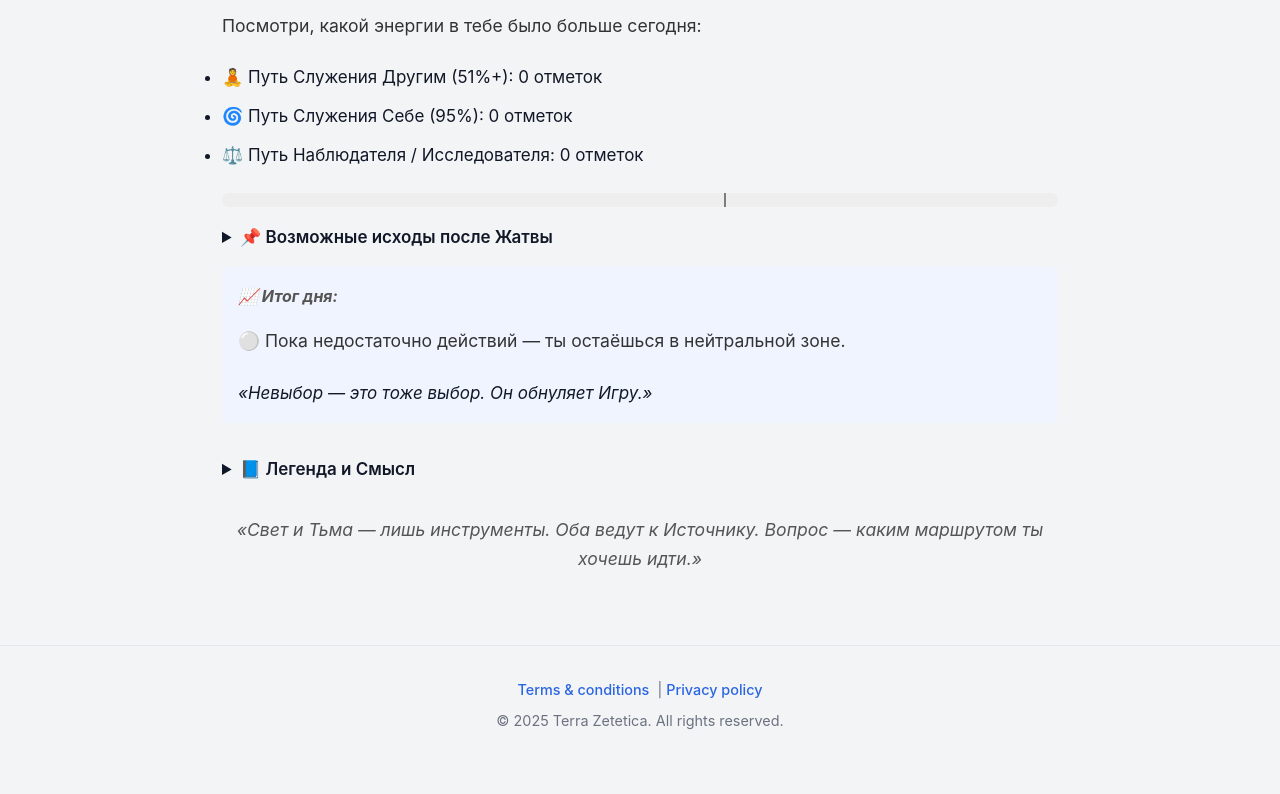
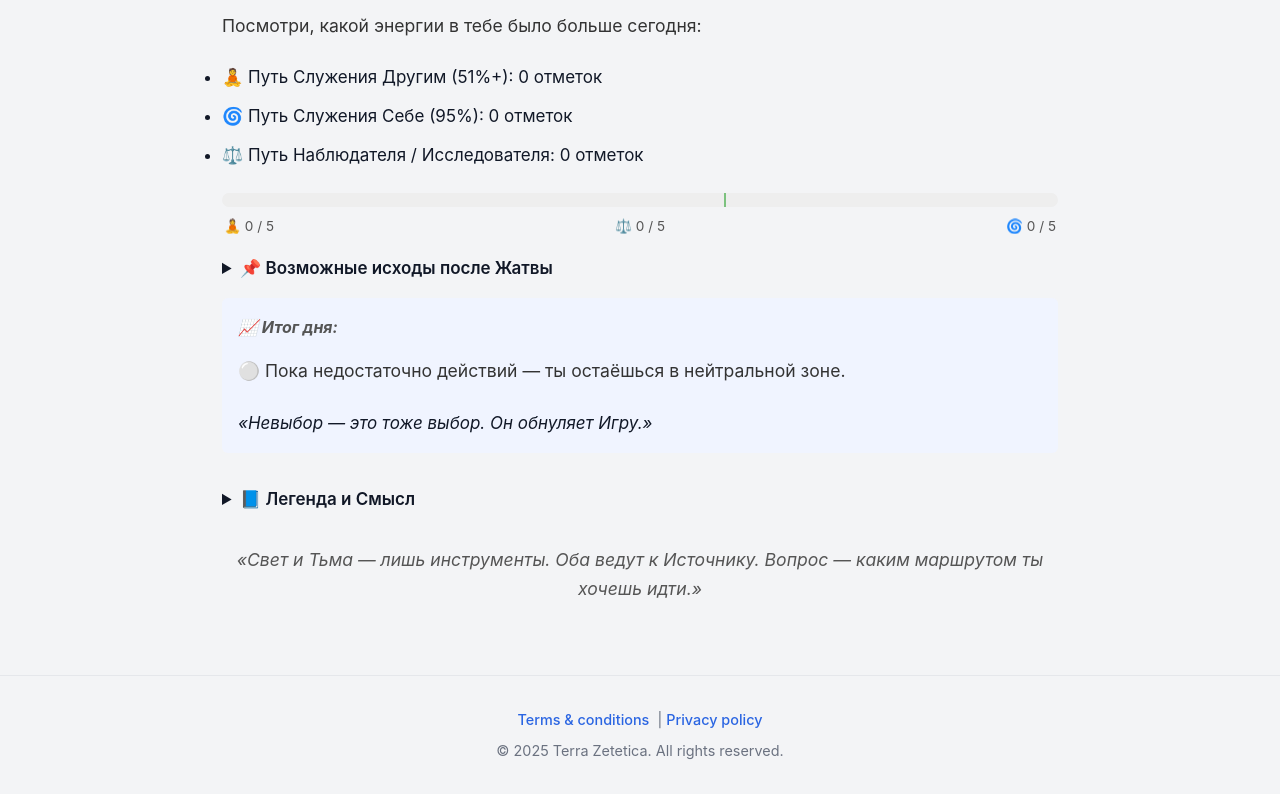
Before and after one commit to kardinalmarkov/terra-zetetica, a Next.js app: page /insiderPractices in a window 1280 px wide. Shown: the part 2052-2846 px from the top of the page. Before the commit the page ends 2816 px from the top, so only its background shows below. Built offline with nearby package versions, Linux system fonts and the light colour scheme.

Commit message:
Update insiderPractices.js

```diff
--- a/pages/insiderPractices.js
+++ b/pages/insiderPractices.js
@@ -218,41 +218,56 @@ export default function InsiderPractices() {
             ))}
           </ul>
 
+<div style={{ marginTop: '1.5rem' }}>
   <div style={{
     display: 'flex',
     height: '14px',
-  margin: '1rem 0',
     borderRadius: 8,
     overflow: 'hidden',
     background: '#eee',
-  position: 'relative'
+    position: 'relative',
+    marginBottom: '0.5rem'
   }}>
     <div style={{ flex: total.positive, background: '#a5d6a7' }} />
     <div style={{ flex: total.observer, background: '#e0e0e0' }} />
     <div style={{ flex: total.negative, background: '#ef9a9a' }} />
 
-  {/* Порог 51% (3/5) */}
+    {/* Порог Служения другим (3 из 5) */}
     <div style={{
       position: 'absolute',
       left: `${(3 / 5) * 100}%`,
       top: 0,
       bottom: 0,
       width: '2px',
-    background: '#333',
-    opacity: 0.6
-  }} title="Порог 51%" />
+      background: '#4caf50',
+      opacity: 0.7
+    }} title="Порог Служения другим (3/5)" />
 
-  {/* Порог 95% (5/5) */}
+    {/* Порог Служения себе (5 из 5) */}
     <div style={{
       position: 'absolute',
       left: `${(5 / 5) * 100}%`,
       top: 0,
       bottom: 0,
       width: '2px',
-    background: '#000',
-    opacity: 0.8
-  }} title="Порог 95%" />
+      background: '#d32f2f',
+      opacity: 0.7
+    }} title="Порог Служения себе (5/5)" />
   </div>
+
+  <div style={{
+    display: 'flex',
+    justifyContent: 'space-between',
+    fontSize: '0.85rem',
+    color: '#555',
+    padding: '0 2px'
+  }}>
+    <div>🧘 {total.positive} / 5</div>
+    <div>⚖️ {total.observer} / 5</div>
+    <div>🌀 {total.negative} / 5</div>
+  </div>
+</div>
+
 
 
 
```
Lines whose indentation alone changed are shown as unchanged.
